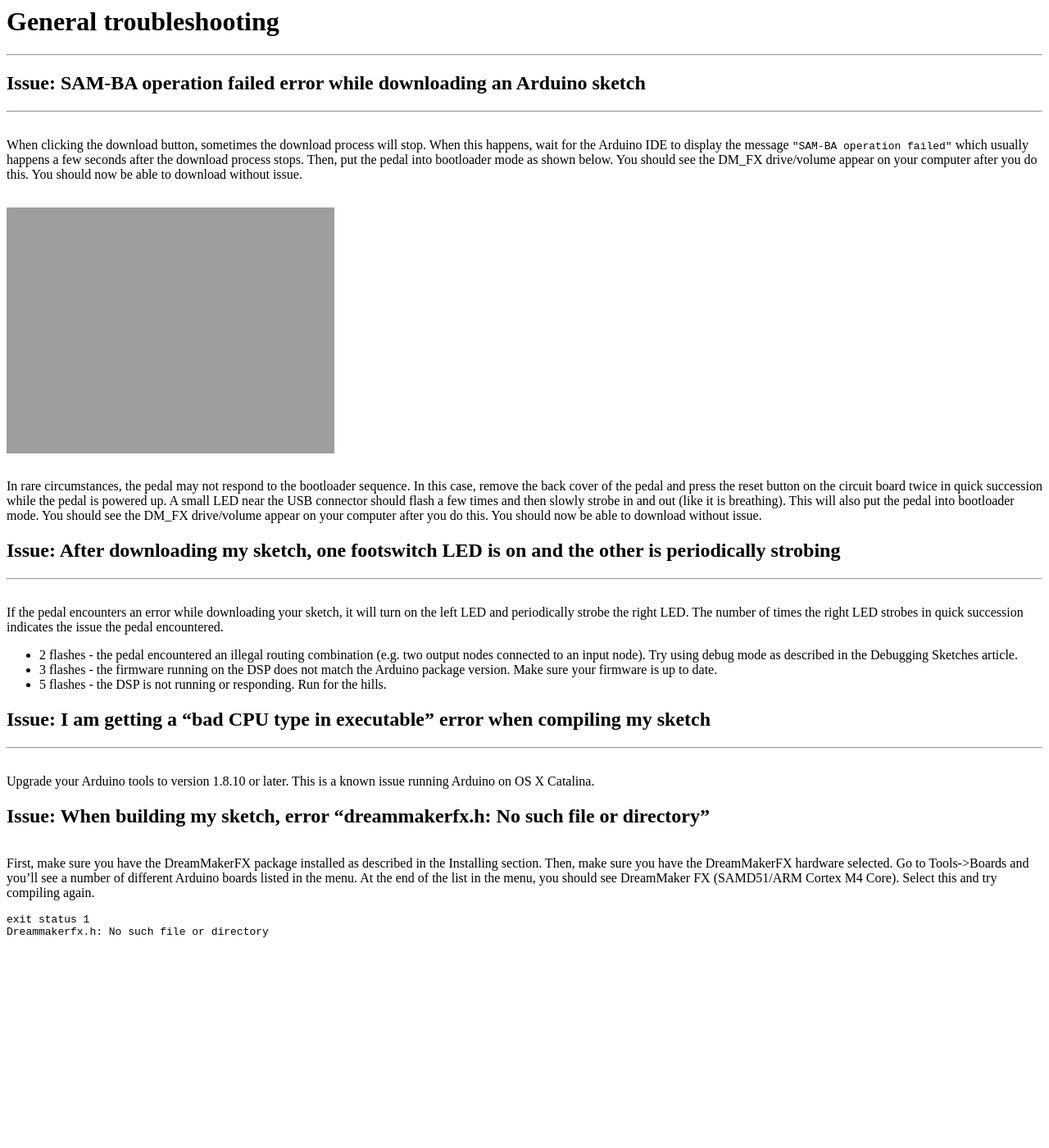
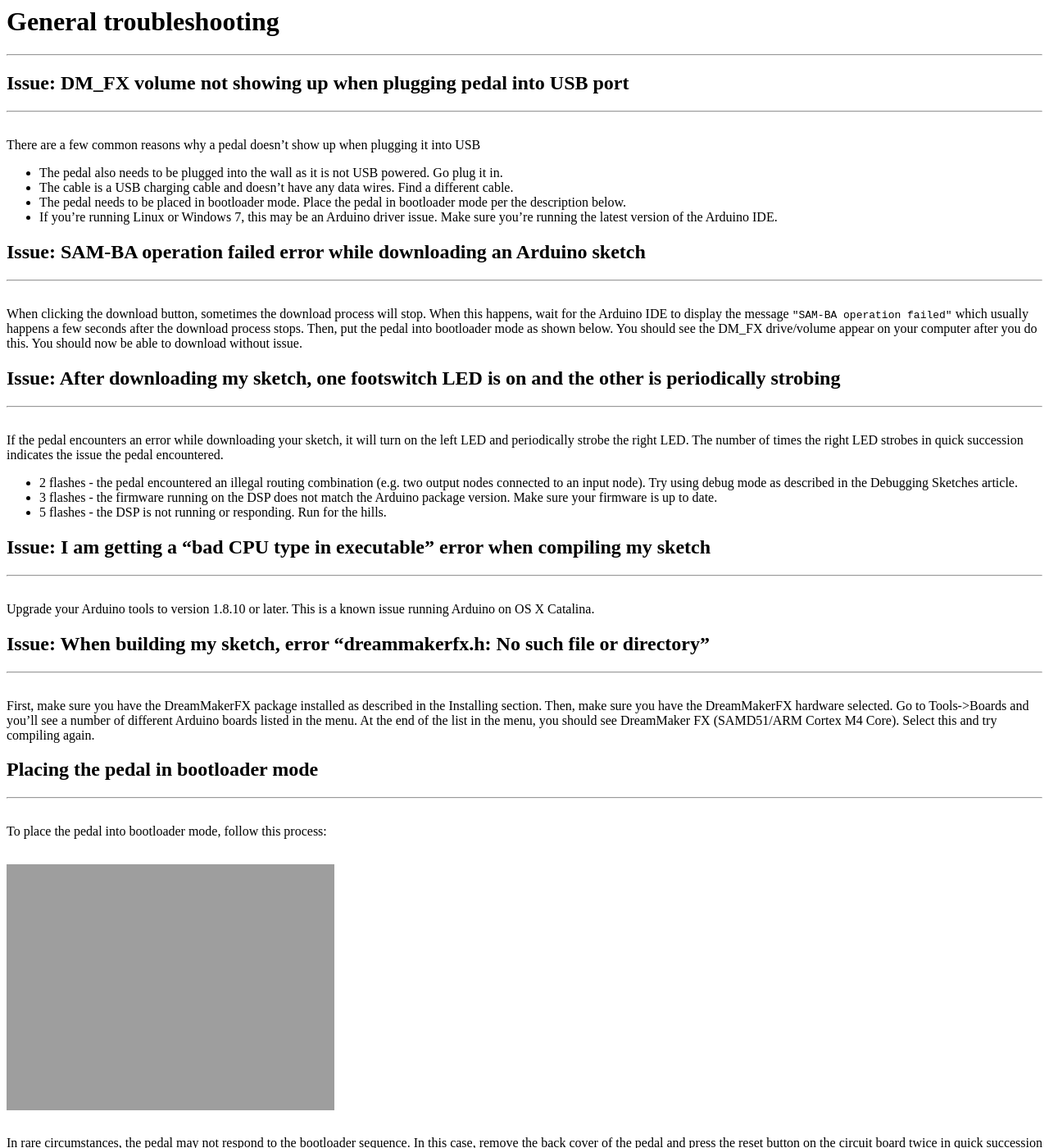
Before and after one commit to runjumplabs/dreammaker_fx, a Jekyll site: the page built from tutorial/troubleshooting.md, in a window 1280 px wide and 1400 px high. Shown: the whole window at 82% size. Built offline with Jekyll 4.4.1, drawn with Linux system fonts in a browser that asks for light colours; some of the changed text lies outside the part shown.

Commit message:
Update troubleshooting.md

````diff
--- a/tutorial/troubleshooting.md
+++ b/tutorial/troubleshooting.md
@@ -6,13 +6,20 @@
 # General troubleshooting
 ------
 
+## Issue: DM_FX volume not showing up when plugging pedal into USB port
+------
+
+There are a few common reasons why a pedal doesn't show up when plugging it into USB
+ * The pedal also needs to be plugged into the wall as it is not USB powered.  Go plug it in.
+ * The cable is a USB charging cable and doesn't have any data wires.  Find a different cable.
+ * The pedal needs to be placed in bootloader mode.  Place the pedal in bootloader mode per the description below.
+ * If you're running Linux or Windows 7, this may be an Arduino driver issue.  Make sure you're running the latest version of the Arduino IDE.
+
+
 ## Issue: SAM-BA operation failed error while downloading an Arduino sketch
 ------
 When clicking the download button, sometimes the download process will stop.  When this happens, wait for the Arduino IDE to display the message `"SAM-BA operation failed"` which usually happens a few seconds after the download process stops.  Then, put the pedal into bootloader mode as shown below.  You should see the DM_FX drive/volume appear on your computer after you do this.  You should now be able to download without issue.
 
-![Placing DreamMaker FX into bootloader mode](https://runjumplabs.github.io/dreammaker_fx/assets/images/bootloader-1.gif)
-
-In rare circumstances, the pedal may not respond to the bootloader sequence.  In this case, remove the back cover of the pedal and press the reset button on the circuit board twice in quick succession while the pedal is powered up.  A small LED near the USB connector should flash a few times and then slowly strobe in and out (like it is breathing).   This will also put the pedal into bootloader mode.  You should see the DM_FX drive/volume appear on your computer after you do this.  You should now be able to download without issue.
 
 ## Issue: After downloading my sketch, one footswitch LED is on and the other is periodically strobing
 ------
@@ -28,8 +35,17 @@
 Upgrade your Arduino tools to version 1.8.10 or later.  This is a known issue running Arduino on OS X Catalina.
 
 ## Issue: When building my sketch, error "dreammakerfx.h: No such file or directory"
+------
+First, make sure you have the DreamMakerFX package installed as described in the Installing section.  Then, make sure you have the DreamMakerFX hardware selected.  Go to Tools->Boards and you'll see a number of different Arduino boards listed in the menu.  At the end of the list in the menu, you should see DreamMaker FX (SAMD51/ARM Cortex M4 Core).  Select this and try compiling again.
 
-First, make sure you have the DreamMakerFX package installed as described in the Installing section.  Then, make sure you have the DreamMakerFX hardware selected.  Go to Tools->Boards and you'll see a number of different Arduino boards listed in the menu.  At the end of the list in the menu, you should see DreamMaker FX (SAMD51/ARM Cortex M4 Core).  Select this and try compiling again.
+
+## Placing the pedal in bootloader mode
+------
+To place the pedal into bootloader mode, follow this process:
+
+![Placing DreamMaker FX into bootloader mode](https://runjumplabs.github.io/dreammaker_fx/assets/images/bootloader-1.gif)
+
+In rare circumstances, the pedal may not respond to the bootloader sequence.  In this case, remove the back cover of the pedal and press the reset button on the circuit board twice in quick succession while the pedal is powered up.  A small LED near the USB connector should flash a few times and then slowly strobe in and out (like it is breathing).   This will also put the pedal into bootloader mode.  You should see the DM_FX drive/volume appear on your computer after you do this.  You should now be able to download without issue.
 
 ```
 exit status 1
````
